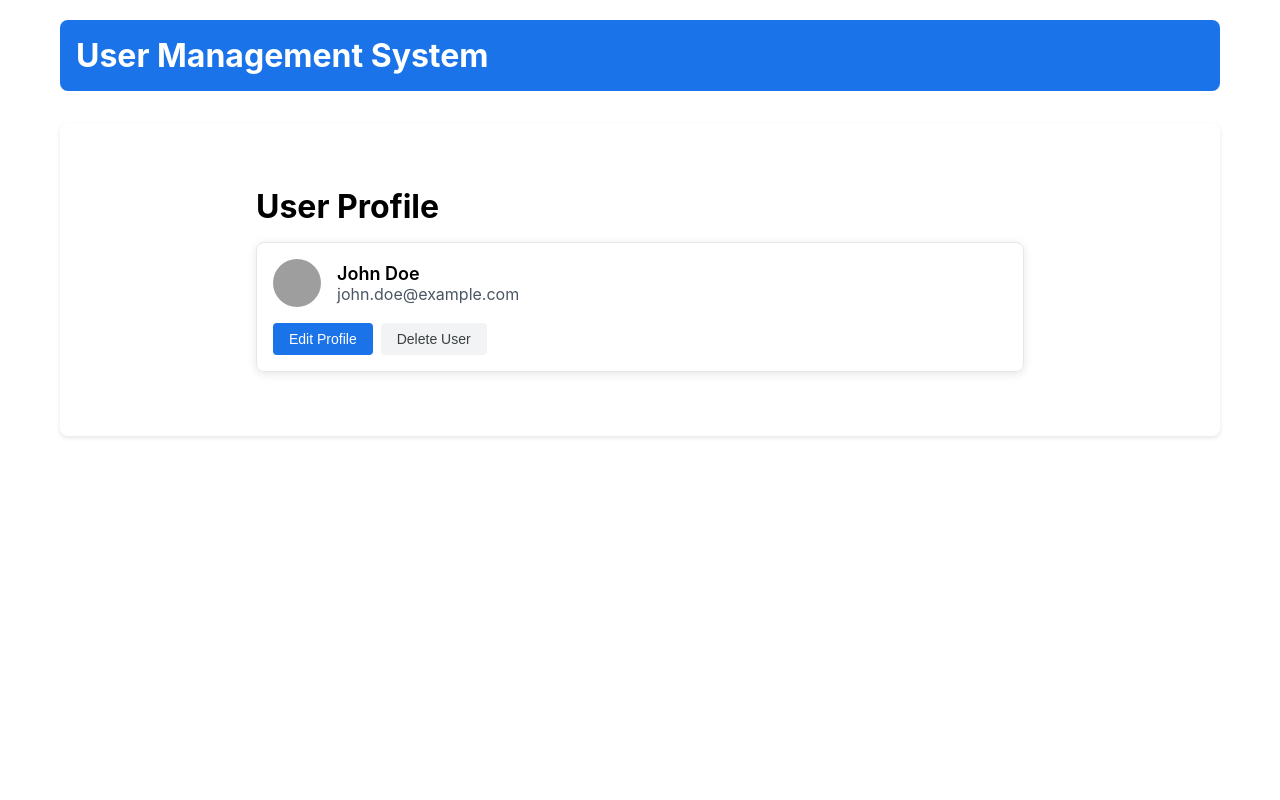
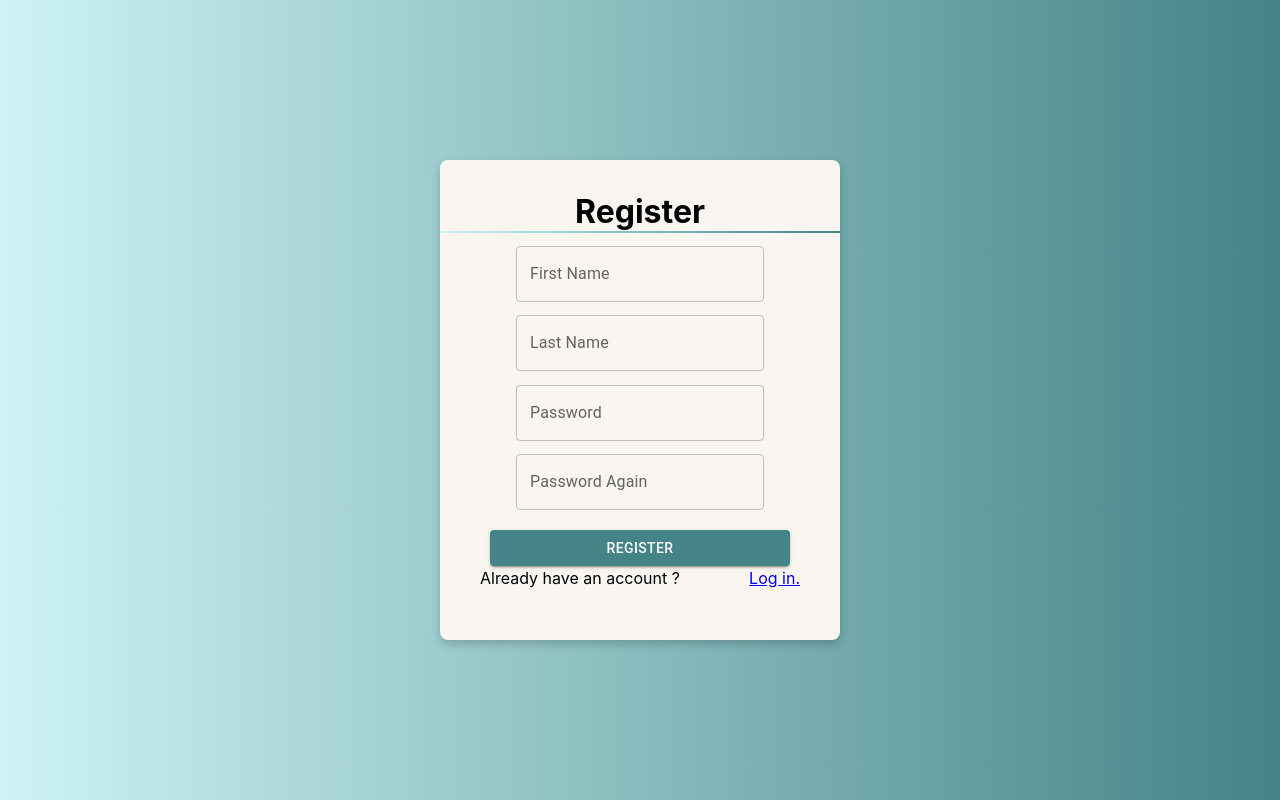
Before and after one commit to pickky007/472-S-AMAZING_WORKSPACES-6510450933-FRONTEND, a React (Create React App) app: page /register in a window 1280 px wide. Built offline with nearby package versions, Linux system fonts and the light colour scheme; grey boxes are pictures that could not be loaded.

Commit message:
add login & register pages

```diff
--- a/package.json
+++ b/package.json
@@ -3,6 +3,9 @@
   "version": "0.1.0",
   "private": true,
   "dependencies": {
+    "@emotion/react": "^11.13.3",
+    "@emotion/styled": "^11.13.0",
+    "@mui/material": "^6.1.6",
     "@testing-library/jest-dom": "^5.17.0",
     "@testing-library/react": "^13.4.0",
     "@testing-library/user-event": "^13.5.0",
@@ -13,6 +16,7 @@
     "axios": "^1.7.7",
     "react": "^18.3.1",
     "react-dom": "^18.3.1",
+    "react-router-dom": "^6.27.0",
     "react-scripts": "5.0.1",
     "typescript": "^4.9.5",
     "web-vitals": "^2.1.4"
--- a/src/App.css
+++ b/src/App.css
@@ -1,7 +1,7 @@
 .App {
-  max-width: 1200px;
+  /* max-width: ; */
   margin: 0 auto;
-  padding: 20px;
+  /* padding: 20px; */
 }
 
 .App-header {
@@ -13,7 +13,6 @@
 }
 
 .App-content {
-  padding: 1rem;
   background-color: white;
   border-radius: 8px;
   box-shadow: 0 2px 4px rgba(0, 0, 0, 0.1);
--- a/src/App.tsx
+++ b/src/App.tsx
@@ -1,17 +1,18 @@
-import React from "react";
 import "./App.css";
-import { UserProfilePage } from "./pages/UserProfilePage";
+import { LoginPage } from "./pages/LoginPage";
+import { RegisterPage } from "./pages/RegisterPage";
+import {BrowserRouter as Router, Routes, Route, Link} from 'react-router-dom';
+
 
 function App() {
   return (
-    <div className="App">
-      <header className="App-header">
-        <h1>User Management System</h1>
-      </header>
-      <main className="App-content">
-        <UserProfilePage />
-      </main>
-    </div>
+    <Router>
+      <Routes>
+        <Route path="/" element={<LoginPage />}/>
+        <Route path="/register" element={<RegisterPage />}/>
+      </Routes>
+    </Router>
+
   );
 }
 export default App;
--- /dev/null
+++ b/src/pages/LoginPage.css
@@ -0,0 +1,89 @@
+.heading {
+    margin-bottom: '6px';
+    text-align: 'center';
+    color: '#323232';
+    font-size: '60px';
+}
+
+.heading2 {
+    text-align: 'center';
+    color: '#323232';
+    font-size: '30px';
+}
+
+.hyperText {
+    color: "#448386";
+}
+
+.login {
+    text-align: center;
+    justify-content: center;
+    align-items: center;
+    display: flex;
+    height: 100vmin;
+    background: linear-gradient(90deg, #CDF3F5, #448386);
+}
+
+.login-card {
+    display: flex;
+    flex-direction: column;
+    align-items: center;
+    width: 25rem;
+    height: 30rem;
+    background-color: #F9F6F2;
+    border-radius: 8px;
+    box-shadow: 0px 4px 10px rgba(0, 0, 0, 0.2);
+    padding: 2rem;
+
+}
+
+.inner-box1 {
+    display: flex;
+    flex-direction: column;
+    align-items: center;
+    justify-content: space-between;
+    width: 25rem;
+    height: 15;
+    padding: 10;
+}
+
+.inner-box2 {
+    display: flex;
+    flex-direction: column;
+    align-items: center;
+    justify-content: space-between;
+    width: 25rem;
+    height: 8rem;
+    padding: 10;
+}
+
+.inner-box3 {
+    display: flex;
+    flex-direction: column;
+    align-items: center;
+    justify-content: space-between;
+    width: 25rem;
+    height: 5rem;
+    padding: 10px;
+    margin: 10px;
+}
+
+.row-box {
+    display: flex;
+    flex-direction: row;
+    width: 20rem;
+    justify-content: space-between;
+}
+
+
+
+.line {
+    background: linear-gradient(90deg, #CDF3F5, #448386);
+    height: 0.1rem;
+    width: 25rem;
+}
+
+.gradient-line {
+    width: 1;
+    height: 30rem;
+}
--- /dev/null
+++ b/src/pages/LoginPage.tsx
@@ -0,0 +1,39 @@
+import { useNavigate } from 'react-router-dom';
+import './LoginPage.css'
+import { Button, TextField } from "@mui/material";
+
+export function LoginPage() {
+
+    const navigate = useNavigate();
+
+    function handleRegisterClick() {
+        navigate('/register');
+    }
+
+    return (
+        <div className="login">
+            <div className="login-card">
+                <div className='inner-box1'>
+                    <h1>AWS</h1>
+                    <h2>Login</h2>
+                </div>
+
+                <div className="inner-box2">
+                    <div className='line'></div>
+                    <TextField id="textfield-custom " label="Username" sx={{ width: 300 }} size='small' />
+                    <TextField id="password-custom " label="Password" sx={{ width: 300 }} size='small' />
+                </div>
+                <div className="inner-box3">
+                    <Button variant="contained"
+                        sx={{ backgroundColor: '#448386', color: 'white', width: '300px', '&:hover': { backgroundColor: '#9ABCA9' } }}>
+                        Sign in
+                    </Button>
+                    <div className='row-box'>
+                        <p>You don't have an account ?</p>
+                        <a href='/register'>Create account.</a>
+                    </div>
+                </div>
+            </div>
+        </div>
+    );
+}
--- /dev/null
+++ b/src/pages/RegisterPage.module.css
@@ -0,0 +1,71 @@
+.register {
+    text-align: center;
+    justify-content: center;
+    align-items: center;
+    display: flex;
+    height: 100vmin;
+    background: linear-gradient(90deg, #CDF3F5, #448386);
+}
+
+.registerFields {
+    display: flex;
+    flex-direction: column;
+    align-items: center;
+    width: 25rem;
+    height: 30rem;
+    background-color: #F9F6F2;
+    border-radius: 8px;
+    box-shadow: 0px 4px 10px rgba(0, 0, 0, 0.2);
+    padding: 2rem;
+
+}
+
+.box1 {
+    display: flex;
+    flex-direction: column;
+    align-items: center;
+    justify-content: space-between;
+    width: 25rem;
+    height: 15;
+    padding: 10;
+}
+
+.box2 {
+    display: flex;
+    flex-direction: column;
+    align-items: center;
+    justify-content: space-between;
+    height: 18rem;
+    padding: 10;
+}
+
+.box3 {
+    display: flex;
+    flex-direction: column;
+    align-items: center;
+    justify-content: space-between;
+    width: 25rem;
+    height: 5rem;
+    padding: 10px;
+    margin: 10px;
+}
+
+.rowBox {
+    display: flex;
+    flex-direction: row;
+    width: 20rem;
+    justify-content: space-between;
+}
+
+
+
+.line {
+    background: linear-gradient(90deg, #CDF3F5, #448386);
+    height: 0.1rem;
+    width: 25rem;
+}
+
+.gradient-line {
+    width: 1;
+    height: 30rem;
+}
--- /dev/null
+++ b/src/pages/RegisterPage.tsx
@@ -0,0 +1,40 @@
+import { Button, TextField } from "@mui/material";
+import styles from "./RegisterPage.module.css"
+
+export function RegisterPage() {
+
+    function handleRegisterClick() {
+        console.log("Hello World")
+    }
+
+    return (
+        <div className={styles.register}>
+
+            <div className={styles.registerFields}>
+                <h1>Register</h1>
+
+                <div className={styles.box2}>
+                    <div className={styles.line}></div>
+
+                    <TextField id="first-name-text-field" label="First Name"></TextField>
+                    <TextField id="last-name-text-field" label="Last Name"></TextField>
+                    <TextField id="password-text-field" label="Password" hiddenLabel></TextField>
+                    <TextField id="confirm-password-text-field" label="Password Again" hidden></TextField>
+
+                </div>
+
+                <div className={styles.box3}>
+                    <Button variant="contained" onClick={handleRegisterClick}
+                        sx={{ backgroundColor: '#448386', color: 'white', width: '300px', '&:hover': { backgroundColor: '#9ABCA9' } }}>
+                        Register
+                    </Button>
+                    <div className={styles.rowBox}>
+                        <p>Already have an account ?</p>
+                        <a href='/'>Log in.</a>
+                    </div>
+                </div>
+
+            </div>
+        </div>
+    );
+}
```
Also changed, not shown: 1 other file (tests, documents, lock files or other folders).
